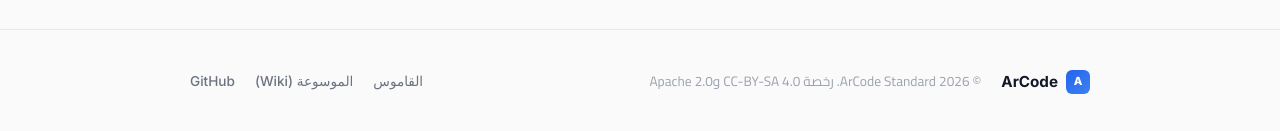
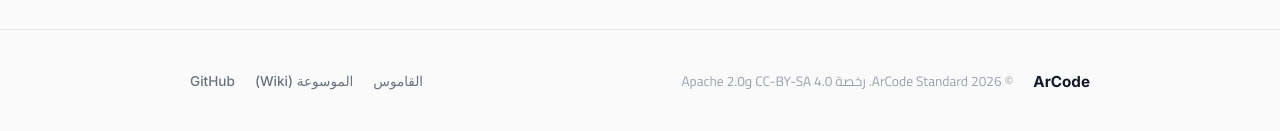
Before and after one commit to ArCode-Standard/ArCode-Core, a website: page docs/api.html in a window 1280 px wide. Shown: the part 2125-2256 px from the top of the page. Drawn offline with Linux system fonts and the light colour scheme.

Commit message:
Remove footer letter badge from docs pages

```diff
--- a/docs/api.html
+++ b/docs/api.html
@@ -107,7 +107,6 @@ console.log(search("نظام", { limit: 10 }));</pre>
     <div class="footer-container">
       <div class="footer-left">
         <a href="index.html" class="footer-brand">
-          <div class="footer-logo">A</div>
           <span class="footer-brand-text" data-i18n="app.name">ArCode</span>
         </a>
         <span class="footer-copy" data-i18n="footer.copy">© 2026 ArCode Standard. CC-BY-SA 4.0 & Apache 2.0</span>
```
Also changed, not shown: docs/index.html (+0 -1 lines), docs/wiki.html (+0 -1 lines).
